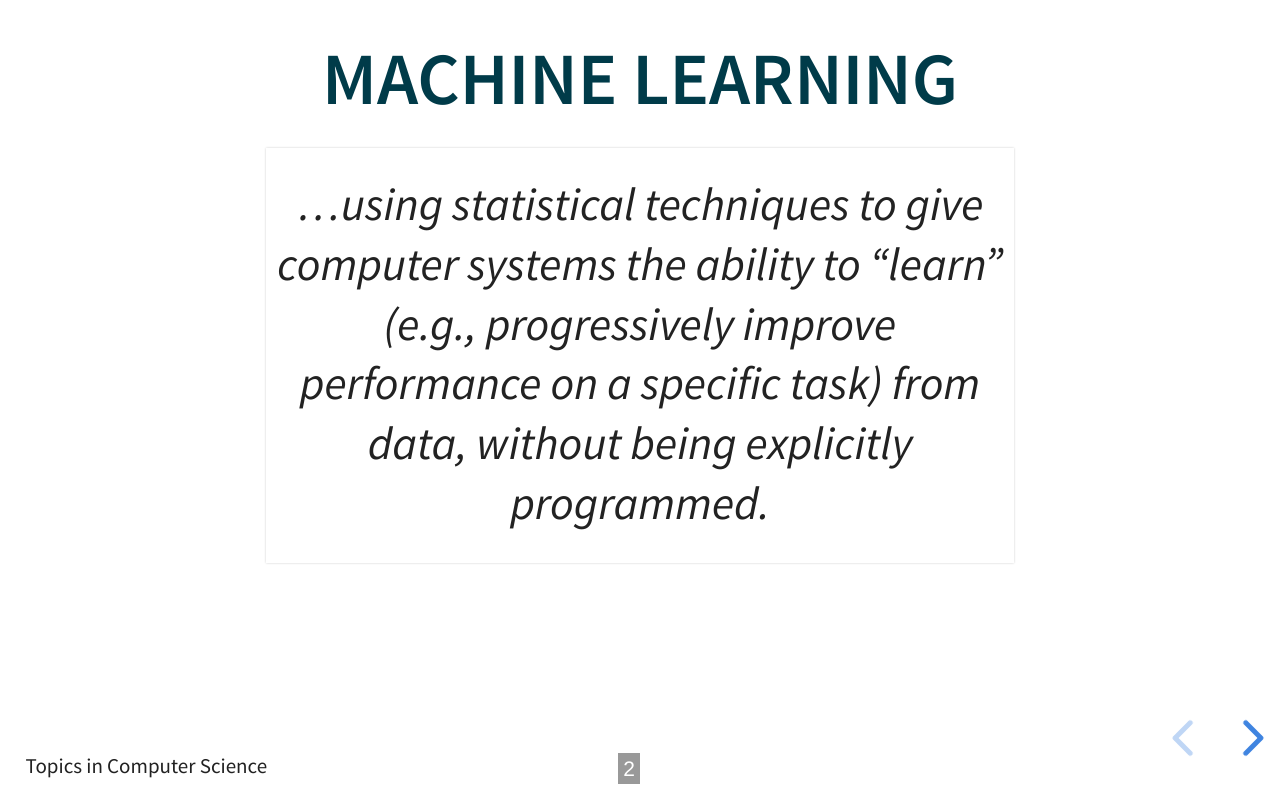
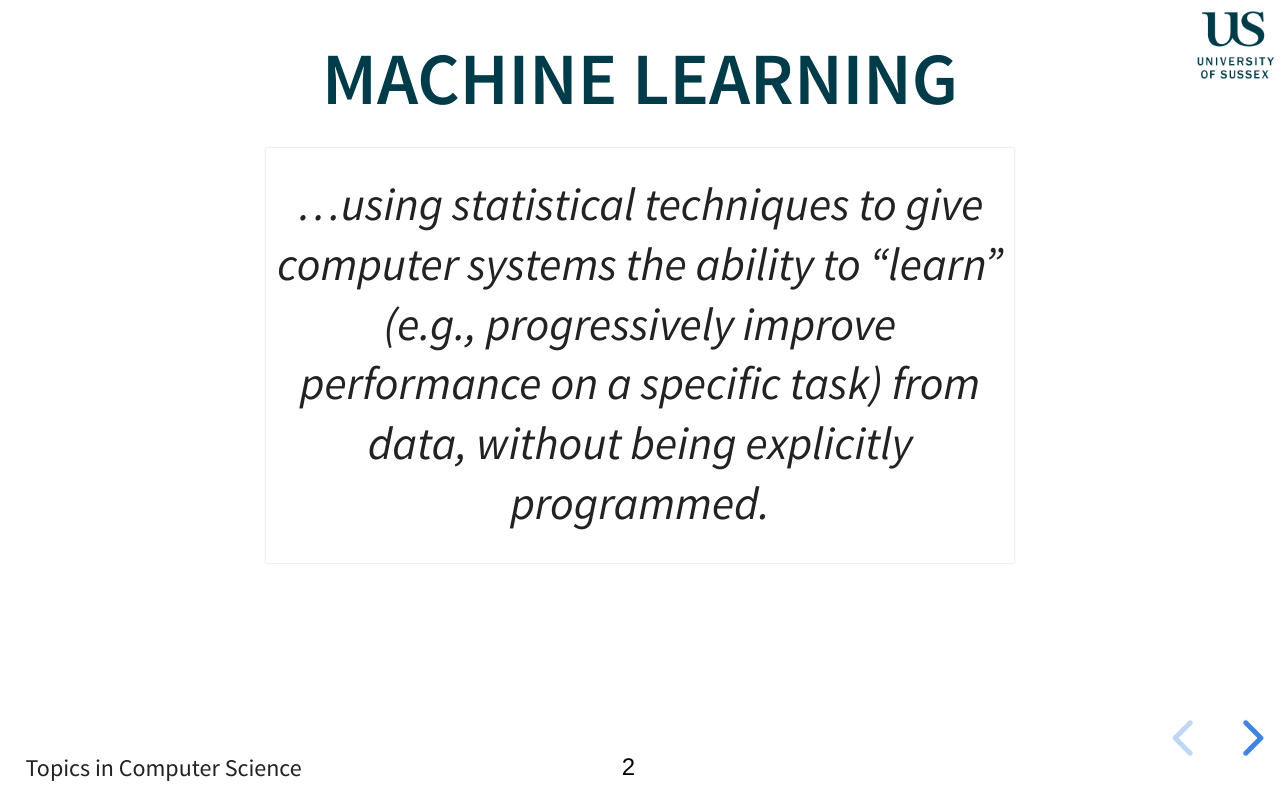
Before and after one commit to wearepal/presentations, a plain HTML site: page slides.html in a window 1280 px wide. Both pictures are taken after a click on the button "next slide". Drawn offline with nearby package versions, Linux system fonts and the light colour scheme; some packages are replaced by stand-ins of ours.

Commit message:
Some style changes

```diff
--- a/slides.html
+++ b/slides.html
@@ -13,16 +13,17 @@
     <link rel="stylesheet" href="lib/css/zenburn.css">
     <style>
       .reveal li {
-        margin-bottom: 2%;
+        margin-bottom: 2%; /* increase distance between list elements */
       }
       .reveal .footer {
         position: absolute;
-        bottom: 0%;
+        bottom: 2%;
         left: 2%;
         text-align: left;
-        font-size: 0.5em;
+        font-size: 3vmin; /* vmin: minimum size of view. doesn't work in IE */
       }
       .reveal .footer p {
+        margin: 0;
       }
       .reveal h2 {
         color: #003B49; /* Uni Sussex color */
@@ -30,7 +31,12 @@
       .reveal .slide-number {
         bottom: 2%;
         right: 50%;
-        font-size: 0.5em;
+        font-size: 3vmin; /* vmin: minimum size of view. doesn't work in IE */
+        color: #000;
+        background-color: #fff;
+      }
+      .reveal .slide-number-pdf {
+        font-size: 30px!important; /* needs to be !important because other stylesheet is loaded later */
       }
     </style>
 
@@ -57,7 +63,8 @@
 by Oliver Thomas and Thomas Kehrenberg
 </textarea></section>
 
-<section data-markdown><textarea data-template>
+<section data-markdown data-background-image="University_of_Sussex_Logo.svg.png" data-background-size="7%" data-background-position="100% 0%">
+<textarea data-template>
 ## Machine Learning
 
 > ...using statistical techniques to give computer systems the ability to "learn"
```
